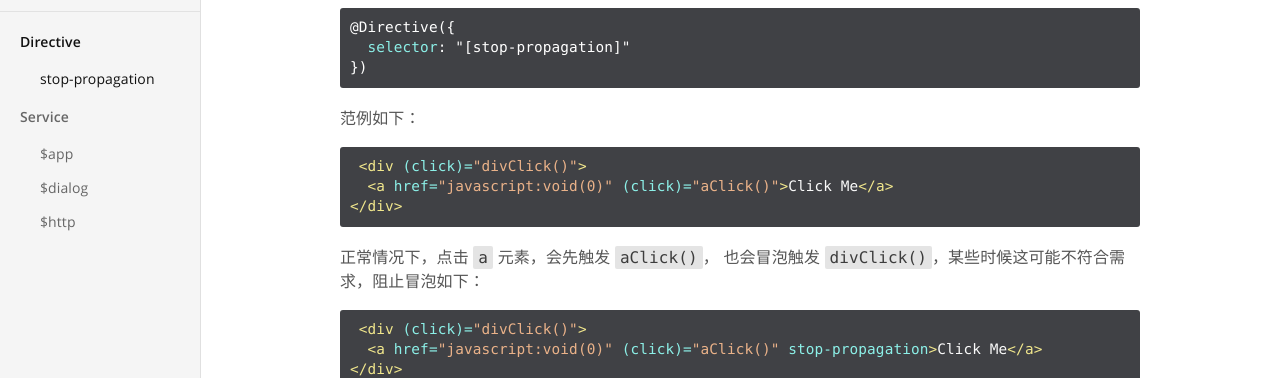
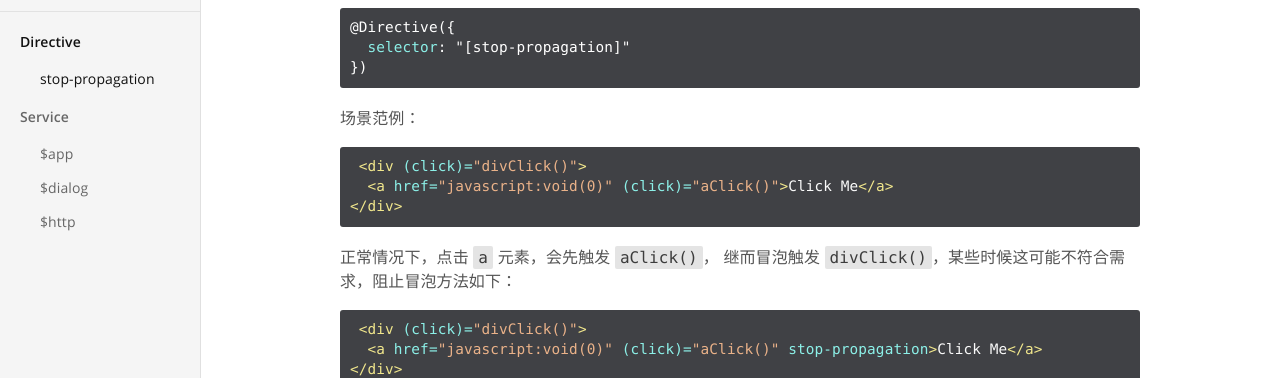
Before and after one commit to insaic/insaic.github.io, a Jekyll site: the page built from _docs/directive/stop-propagation.md, in a window 1280 px wide. Shown: the part 158-536 px from the top of the page. Built offline with Jekyll 4.4.1, drawn with Linux system fonts in a browser that asks for light colours.

Commit message:
Update stop-propagation.md

```diff
--- a/_docs/directive/stop-propagation.md
+++ b/_docs/directive/stop-propagation.md
@@ -12,7 +12,8 @@ order: 1
 })
 {% endhighlight %}
 
- 范例如下：
+
+场景范例：
 
 {% highlight html %}
  <div (click)="divClick()">
@@ -20,7 +21,7 @@ order: 1
 </div>
 {% endhighlight %}
 
-正常情况下，点击 `a` 元素，会先触发 `aClick()`， 也会冒泡触发 `divClick()`，某些时候这可能不符合需求，阻止冒泡如下：
+正常情况下，点击 `a` 元素，会先触发 `aClick()`，  继而冒泡触发 `divClick()`，某些时候这可能不符合需求，阻止冒泡方法如下：
 
 {% highlight html %}
  <div (click)="divClick()">
```
